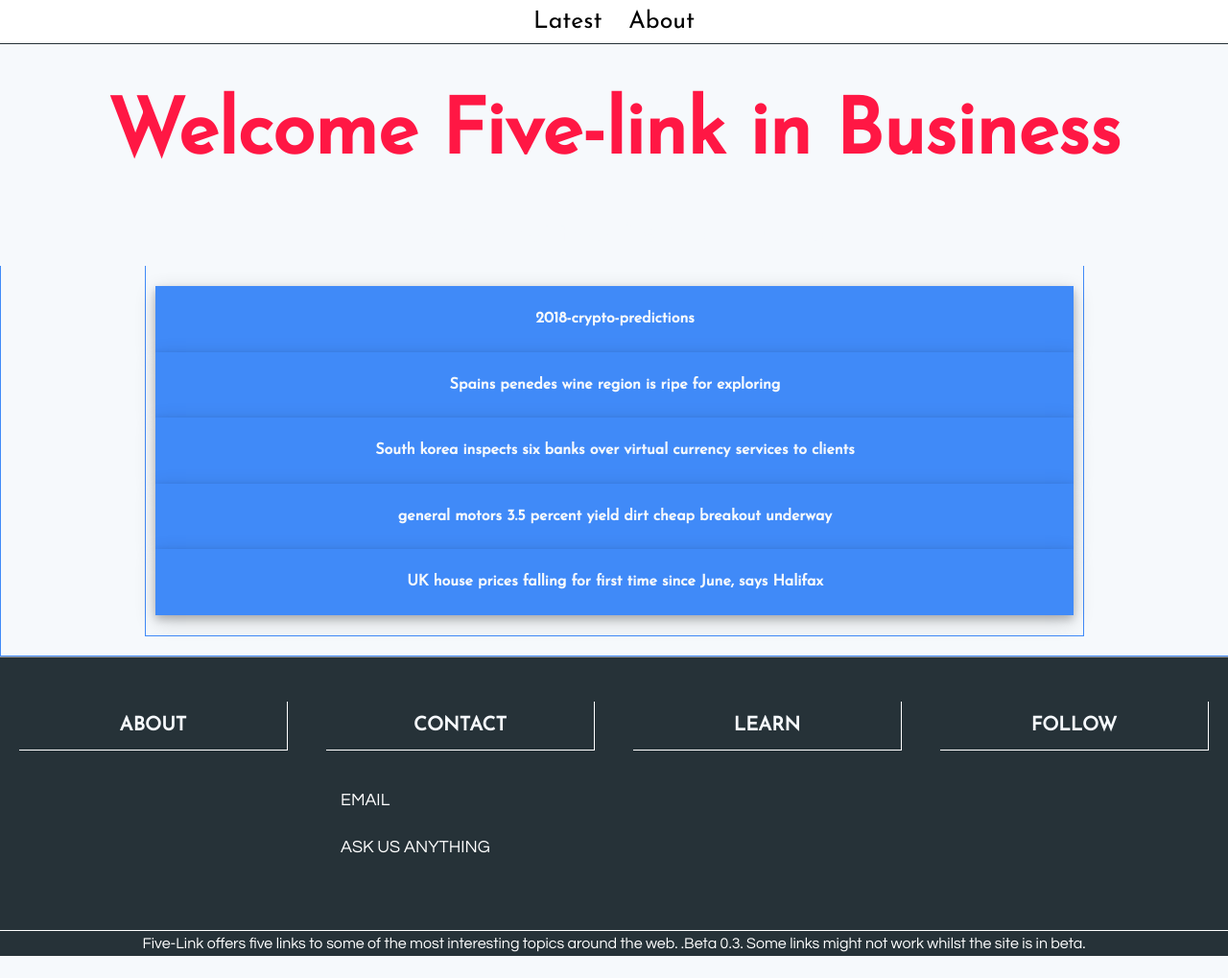
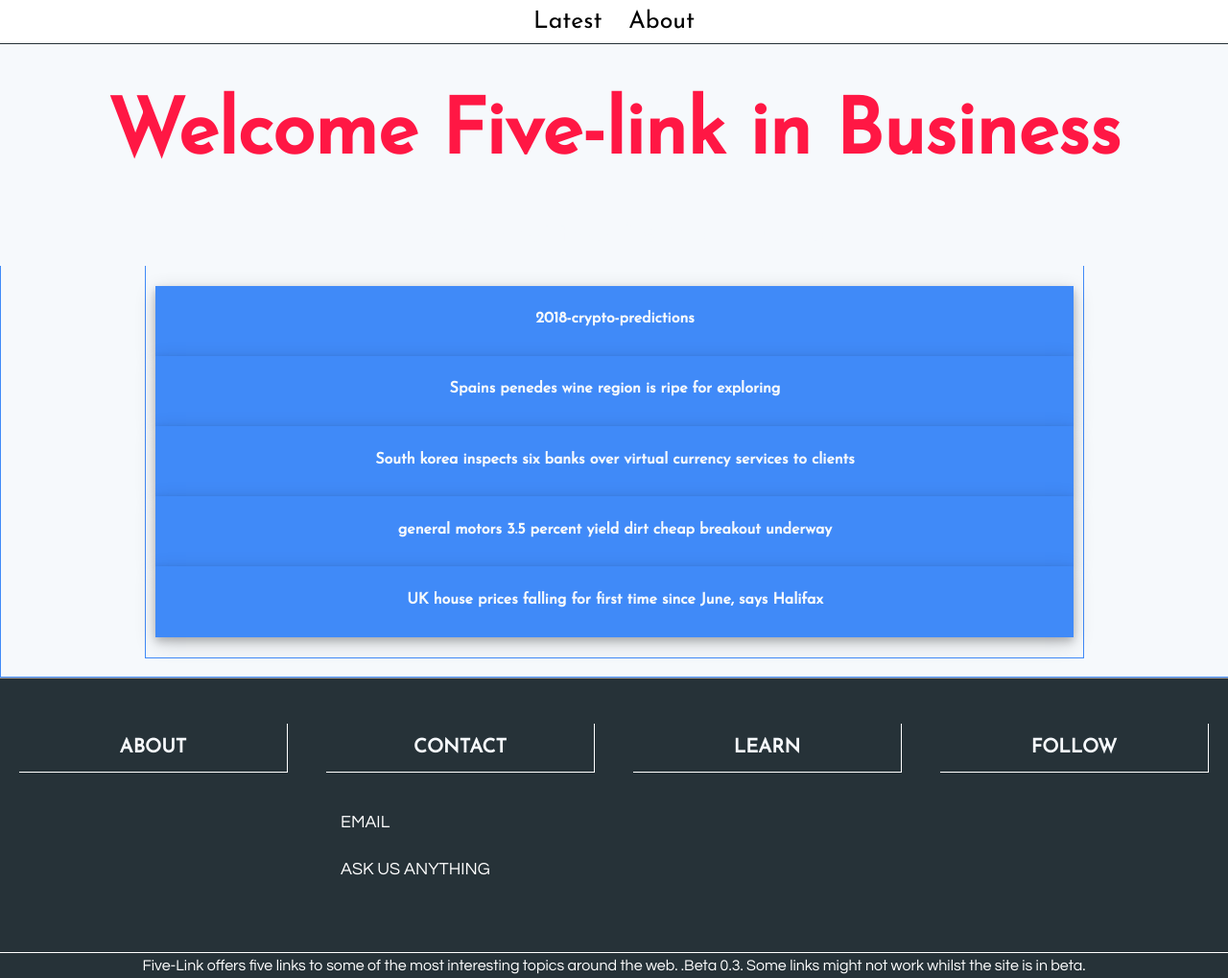
Before and after one commit to hub63501/my-links, a Jekyll site: the page built from _posts/2018-01-08-Welcome-and-Five-Link-in-Business.markdown, in a window 1280 px wide. Shown: the whole page at 96% size. Built offline with Jekyll 4.4.1, drawn with Linux system fonts in a browser that asks for light colours; before the commit the page ends 996 px from its top, so only the background shows below that.

Commit message:
changes to css and list elements

```diff
--- a/assets/CSS/CSS-U_flex.css
+++ b/assets/CSS/CSS-U_flex.css
@@ -389,6 +389,7 @@ input[type=button]:hover{
     background-color: #408af8;
     box-shadow: 0 4px 8px 0 rgba(0, 0, 0, 0.2), 0 6px 20px 0 rgba(0, 0, 0, 0.19);
     text-align: center;
+    padding-bottom: 1%;
 }
 .display-class-1-inner li:hover{
     box-shadow: 0 0px 0px 0 rgba(0, 0, 0, 0), 0 0px 0px 0 rgba(0, 0, 0, 0);
```
